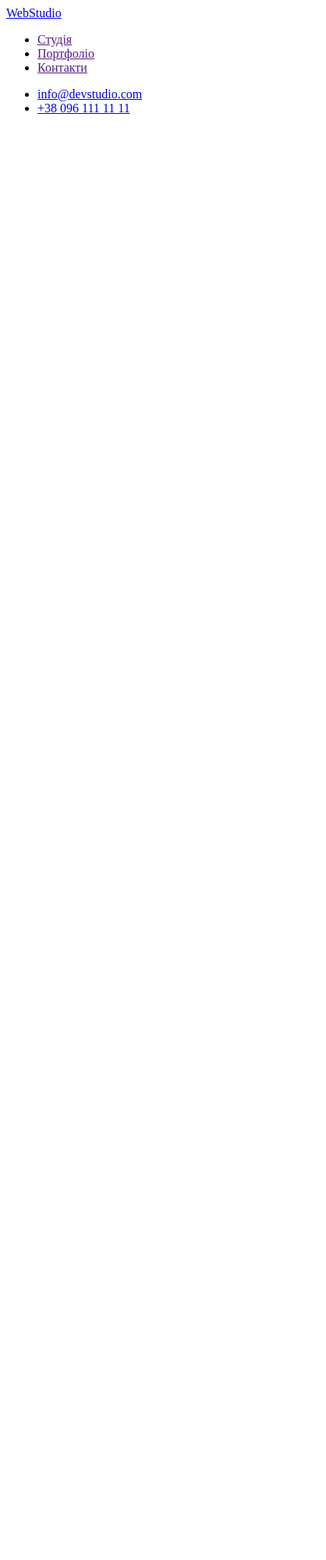
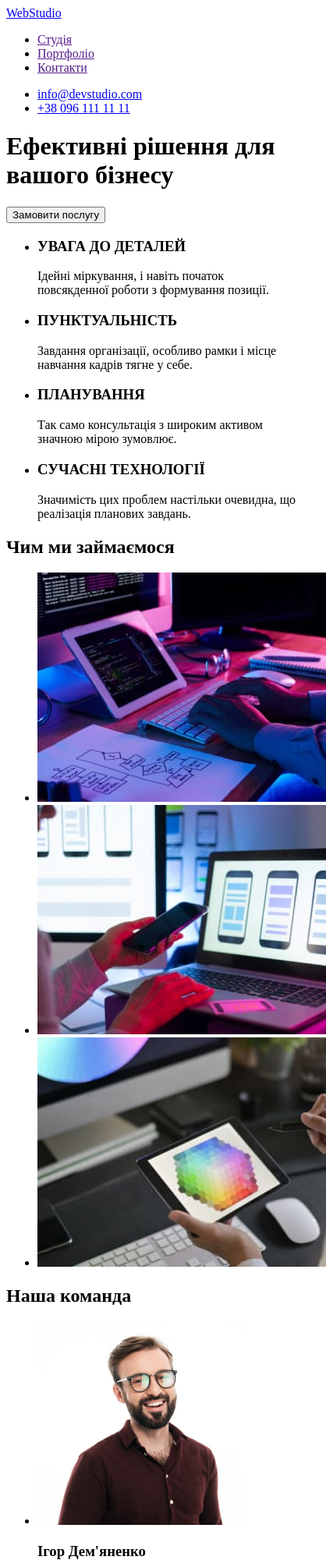
Before and after one commit to An-nettt/goit-markup-hw-01, a plain HTML site: page index.html in a window 390 px wide. Shown: the top 2000 px of the page at 78% size, 418 px wide, since content can reach past the window. Before the commit the page ends 844 px from the top, so only its background shows below. Drawn offline with Linux system fonts and the light colour scheme.

Commit message:
Додано main

```diff
--- a/index.html
+++ b/index.html
@@ -24,5 +24,72 @@
         </ul>
     </header>
 
+    <main>
+        <!-- Герой -->
+        <h1>Ефективні рішення для вашого бізнесу</h1>
+        <button type="button">Замовити послугу</button>
+
+        <!-- Переваги -->
+        <section>
+            <h2 hidden>Переваги</h2>
+
+            <ul>
+                <li>
+                    <h3>УВАГА ДО ДЕТАЛЕЙ</h3>
+                    <p>Ідейні міркування, і навіть початок повсякденної роботи з формування позиції.</p>
+                </li>
+                <li>
+                    <h3>ПУНКТУАЛЬНІСТЬ</h3>
+                    <p>Завдання організації, особливо рамки і місце навчання кадрів тягне у себе.</p>
+                </li>
+                <li>
+                    <h3>ПЛАНУВАННЯ</h3>
+                    <p>Так само консультація з широким активом значною мірою зумовлює.</p>
+                </li>
+                <li>
+                    <h3>СУЧАСНІ ТЕХНОЛОГІЇ</h3>
+                    <p>Значимість цих проблем настільки очевидна, що реалізація планових завдань.</p>
+                </li>
+            </ul>
+        </section>
+
+        <!-- Чим ми займаємося -->
+        <section>
+            <h2>Чим ми займаємося</h2>
+            <ul>
+                <li><img src="./images/desktop.jpg" alt="" width="370" height="294"></li>
+                <li><img src="./images/mobile.jpg" alt="" width="370" height="294"></li>
+                <li><img src="./images/design.jpg" alt="" width="370" height="294"></li>
+            </ul>
+        </section>
+
+        <!-- Наша команда -->
+        <h2>Наша команда</h2>
+        <section>
+            <ul>
+                <li>
+                    <img src="./images/img1.jpg" alt="" width="270" height="260">
+                    <h3>Ігор Дем'яненко</h3>
+                    <p>Product Designer</p>
+                </li>
+                <li>
+                    <img src="./images/img2.jpg" alt="" width="270" height="260">
+                    <h3>Ольга Рєпіна</h3>
+                    <p>Frontend Developer</p>
+                </li>
+                <li>
+                    <img src="./images/img3.jpg" alt="" width="270" height="260">
+                    <h3>Микола Тарасов</h3>
+                    <p>Marketing</p>
+                </li>
+                <li>
+                    <img src="./images/img4.jpg" alt="" width="270" height="260">
+                    <h3>Михайло Єрмаков</h3>
+                    <p>UI Designer</p>
+                </li>
+            </ul>
+        </section>
+    </main>
+
 </body>
 </html>
```
Also changed, not shown: images/design.jpg (added), images/desktop.jpg (added), images/img1.jpg (added), images/img2.jpg (added), images/img3.jpg (added), images/img4.jpg (added), images/mobile.jpg (added).
